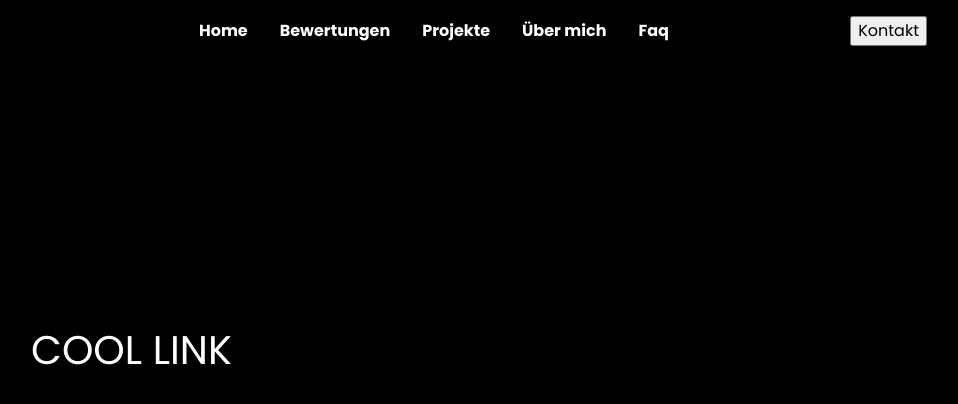
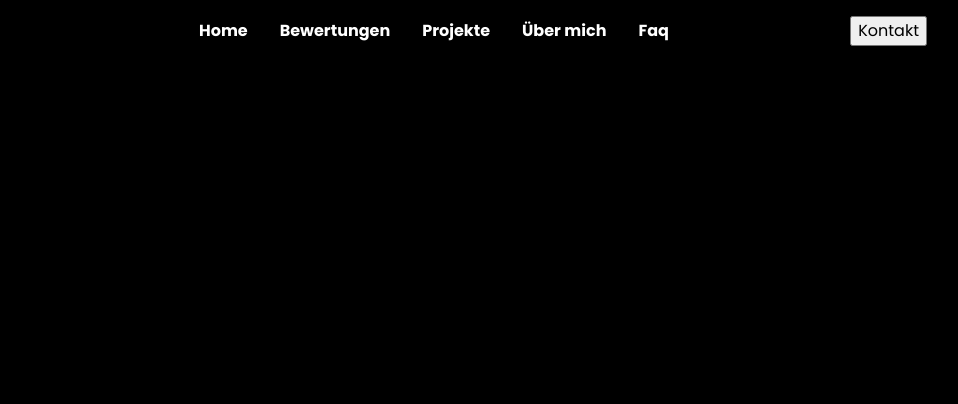
Before and after one commit to Techniquebeats/Portfolio, a website built with Parcel: page src/index.html in a window 1280 px wide. Shown: the whole page, without its empty margins (97-1055 px from the left). Built offline with nearby package versions, Linux system fonts and the light colour scheme.

Commit message:
remove dev link

```diff
--- a/src/index.html
+++ b/src/index.html
@@ -54,11 +54,6 @@
     </div>
     <!--Landing-->
     <div class="landing">
-      <div class="centered_link">
-        <a href="" class="" data-text="COOL LINK">
-          <span>COOL LINK</span>
-        </a>
-      </div>
         <!--Header-->
         <header class="header">
           <div class="header__wrap">
```
